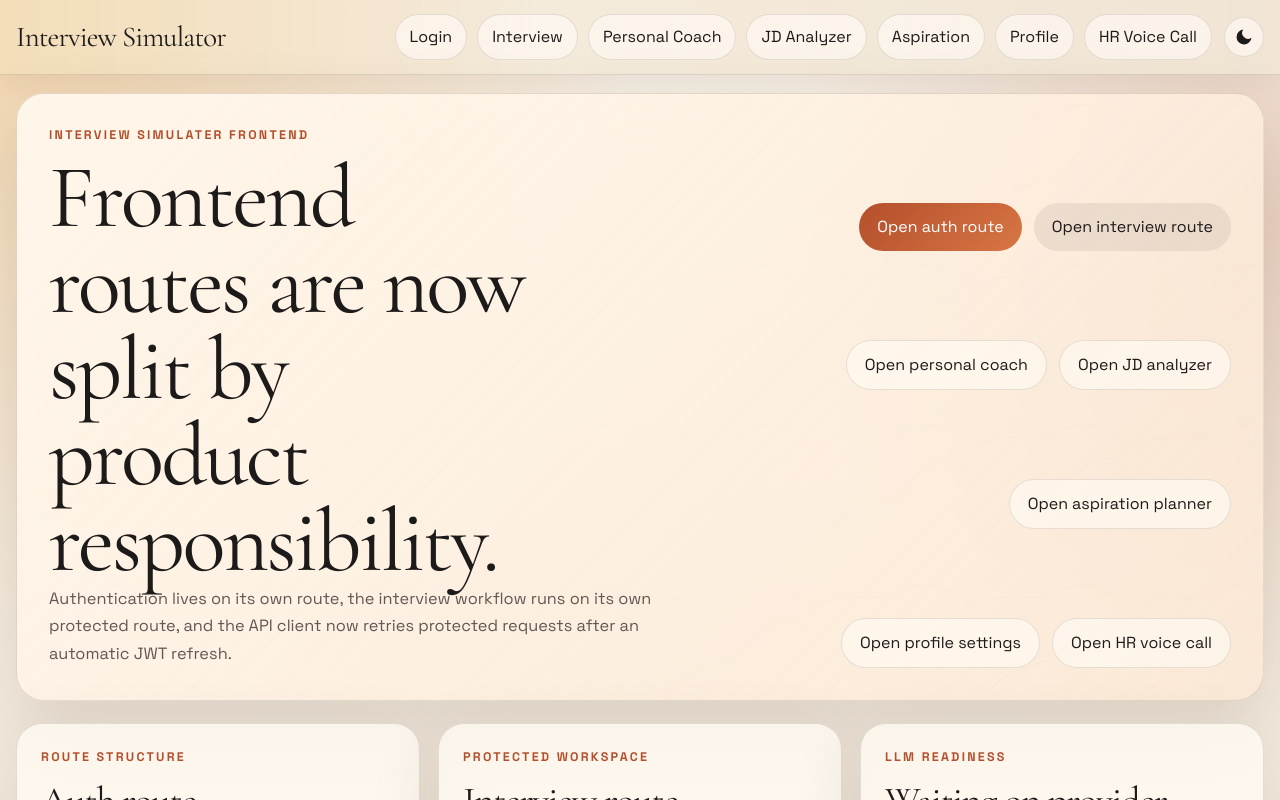
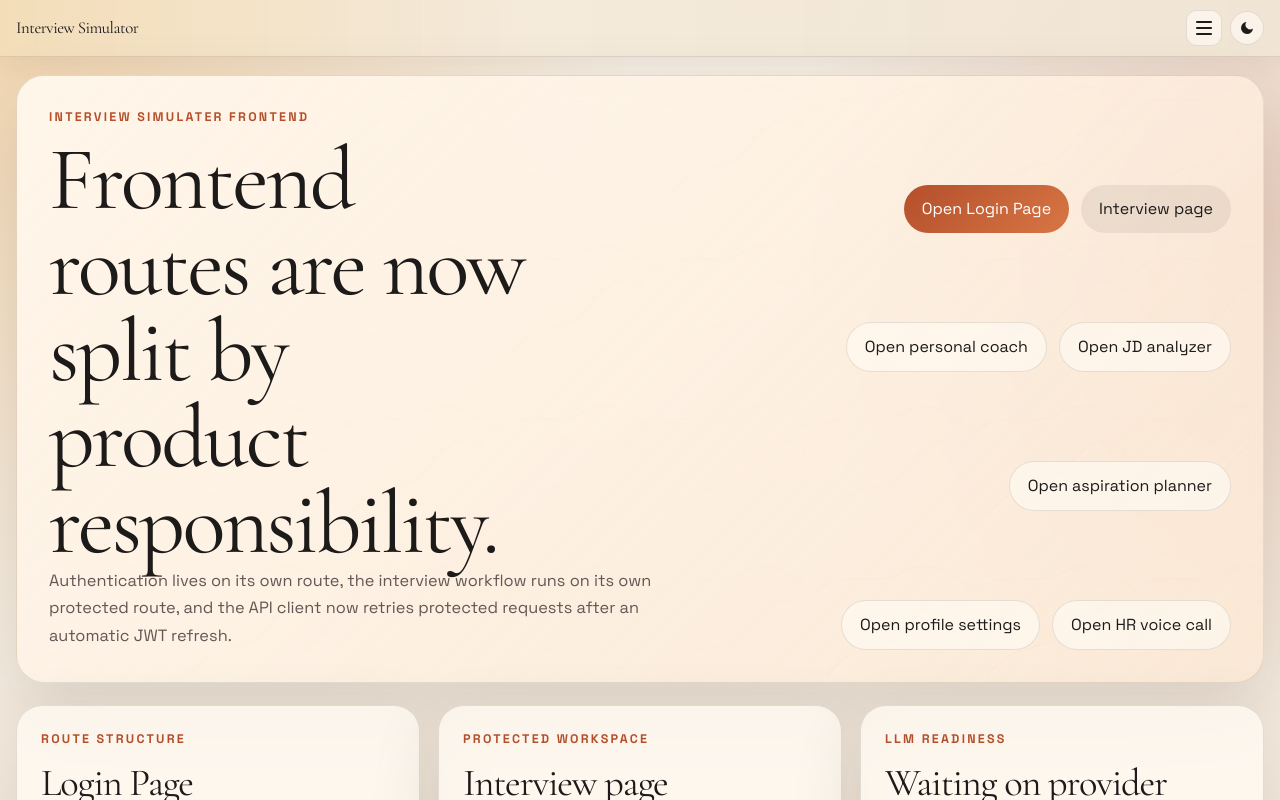
Before and after one commit to jawaharlalnehru1988/interview-simulator-frontend, a Next.js app: page / in a window 1280 px wide. Shown: the top 800 px of the page. Built offline with nearby package versions, Linux system fonts and the light colour scheme; no server answers.

Commit message:
feat: enhance navigation and styling for top navbar and update page titles for consistency
Co-authored-by: Copilot <copilot@github.com>

```diff
--- a/src/app/TopNavbar.tsx
+++ b/src/app/TopNavbar.tsx
@@ -2,6 +2,7 @@
 
 import Link from "next/link";
 import { usePathname } from "next/navigation";
+import { useState } from "react";
 import { useSession } from "@/lib/useSession";
 import HeaderUserBadge from "./HeaderUserBadge";
 import { useTheme } from "@/lib/useTheme";
@@ -10,6 +11,11 @@ export default function TopNavbar() {
   const { isLoggedIn } = useSession();
   const pathname = usePathname();
   const { theme, toggleTheme } = useTheme();
+  const [menuOpen, setMenuOpen] = useState(false);
+
+  function handleNavClick() {
+    setMenuOpen(false);
+  }
 
   return (
     <div className="top-navbar">
@@ -18,11 +24,24 @@ export default function TopNavbar() {
           Interview Simulator
         </Link>
         <div className="header-right">
-          <nav className="site-nav" aria-label="Primary">
+          <button
+            className="menu-toggle"
+            type="button"
+            aria-label="Toggle navigation menu"
+            aria-expanded={menuOpen}
+            onClick={() => setMenuOpen((open) => !open)}
+          >
+            <span className="menu-line" />
+            <span className="menu-line" />
+            <span className="menu-line" />
+          </button>
+
+          <nav className={`site-nav ${menuOpen ? "open" : ""}`} aria-label="Primary">
             {!isLoggedIn && (
               <Link
                 className={`nav-link ${pathname === "/auth" ? "active" : ""}`}
                 href="/auth"
+                onClick={handleNavClick}
               >
                 Login
               </Link>
@@ -30,36 +49,42 @@ export default function TopNavbar() {
             <Link
               className={`nav-link ${pathname === "/interview" ? "active" : ""}`}
               href="/interview"
+              onClick={handleNavClick}
             >
               Interview
             </Link>
             <Link
               className={`nav-link ${pathname === "/personal-coach" ? "active" : ""}`}
               href="/personal-coach"
+              onClick={handleNavClick}
             >
               Personal Coach
             </Link>
             <Link
               className={`nav-link ${pathname === "/job-analyzer" ? "active" : ""}`}
               href="/job-analyzer"
+              onClick={handleNavClick}
             >
               JD Analyzer
             </Link>
             <Link
               className={`nav-link ${pathname === "/aspiration" ? "active" : ""}`}
               href="/aspiration"
+              onClick={handleNavClick}
             >
               Aspiration
             </Link>
             <Link
               className={`nav-link ${pathname === "/profile-settings" ? "active" : ""}`}
               href="/profile-settings"
+              onClick={handleNavClick}
             >
               Profile
             </Link>
             <Link
               className={`nav-link ${pathname === "/hr-voice-call" ? "active" : ""}`}
               href="/hr-voice-call"
+              onClick={handleNavClick}
             >
               HR Voice Call
             </Link>
--- a/src/app/auth/page.tsx
+++ b/src/app/auth/page.tsx
@@ -124,7 +124,7 @@ export default function AuthPage() {
     <main className="shell route-shell">
       <section className="route-hero">
         <div>
-          <p className="eyebrow">Authentication Routes</p>
+          <p className="eyebrow">Login Page</p>
           <h1>Register and log in on a dedicated route.</h1>
           <p className="hero-copy">
             This page owns candidate onboarding and token management. Once authenticated, the
@@ -139,7 +139,7 @@ export default function AuthPage() {
             Refresh token
           </button>
           <Link className="secondary-button link-button" href="/interview">
-            Go to interview route
+            Interview page
           </Link>
         </div>
       </section>
--- a/src/app/globals.css
+++ b/src/app/globals.css
@@ -74,25 +74,70 @@ html[data-theme="dark"] .top-navbar {
 	justify-content: space-between;
 	width: min(1320px, calc(100% - 32px));
 	margin: 0 auto;
-	padding: 14px 0;
+	padding: 10px 0;
 }
 
 .header-right {
+	position: relative;
 	display: flex;
 	align-items: center;
-	flex-wrap: wrap;
-	gap: 12px;
+	gap: 8px;
 }
 
 .brand-mark {
 	font-family: var(--font-display), serif;
-	font-size: 1.8rem;
+	font-size: 1.05rem;
 	letter-spacing: -0.03em;
 }
 
+.menu-toggle {
+	display: inline-flex;
+	flex-direction: column;
+	justify-content: center;
+	gap: 4px;
+	width: 36px;
+	height: 36px;
+	padding: 0;
+	border-radius: 10px;
+	background: rgba(255, 250, 243, 0.72);
+	border: 1px solid rgba(58, 42, 33, 0.12);
+	color: var(--ink);
+	cursor: pointer;
+	transition: all 0.2s ease;
+}
+
+.menu-line {
+	display: block;
+	width: 16px;
+	height: 2px;
+	margin: 0 auto;
+	background: currentColor;
+	border-radius: 2px;
+}
+
+.menu-toggle:hover {
+	background: rgba(255, 250, 243, 0.95);
+	border-color: rgba(180, 79, 43, 0.3);
+}
+
 .site-nav {
+	display: none;
+	position: absolute;
+	top: calc(100% + 8px);
+	right: 0;
+	min-width: 210px;
+	padding: 8px;
+	gap: 6px;
+	flex-direction: column;
+	border-radius: 14px;
+	background: rgba(255, 250, 243, 0.98);
+	border: 1px solid rgba(58, 42, 33, 0.12);
+	box-shadow: 0 12px 24px rgba(67, 39, 23, 0.14);
+	z-index: 20;
+}
+
+.site-nav.open {
 	display: flex;
-	gap: 10px;
 }
 
 .nav-link,
@@ -103,11 +148,13 @@ html[data-theme="dark"] .top-navbar {
 }
 
 .nav-link {
-	padding: 10px 14px;
+	padding: 7px 10px;
 	border-radius: 999px;
 	background: rgba(255, 250, 243, 0.68);
 	border: 1px solid rgba(58, 42, 33, 0.12);
 	transition: all 0.2s ease;
+	font-size: 0.86rem;
+	line-height: 1.2;
 }
 
 .nav-link.active {
@@ -128,6 +175,23 @@ html[data-theme="dark"] .nav-link {
 	color: var(--ink);
 }
 
+html[data-theme="dark"] .menu-toggle {
+	background: rgba(60, 60, 60, 0.68);
+	border: 1px solid rgba(255, 255, 255, 0.08);
+	color: var(--ink);
+}
+
+html[data-theme="dark"] .menu-toggle:hover {
+	background: rgba(60, 60, 60, 0.95);
+	border-color: rgba(255, 107, 53, 0.3);
+}
+
+html[data-theme="dark"] .site-nav {
+	background: rgba(28, 28, 28, 0.98);
+	border: 1px solid rgba(255, 255, 255, 0.12);
+	box-shadow: 0 12px 24px rgba(0, 0, 0, 0.35);
+}
+
 html[data-theme="dark"] .nav-link.active {
 	background: #ff6b35;
 	color: #fff;
@@ -144,8 +208,8 @@ html[data-theme="dark"] .nav-link:hover:not(.active) {
 	display: inline-flex;
 	align-items: center;
 	justify-content: center;
-	width: 40px;
-	height: 40px;
+	width: 34px;
+	height: 34px;
 	padding: 0;
 	border-radius: 999px;
 	background: rgba(255, 250, 243, 0.68);
@@ -166,8 +230,8 @@ html[data-theme="dark"] .nav-link:hover:not(.active) {
 }
 
 .theme-icon {
-	width: 20px;
-	height: 20px;
+	width: 16px;
+	height: 16px;
 }
 
 html[data-theme="dark"] .theme-toggle {
@@ -184,8 +248,8 @@ html[data-theme="dark"] .theme-toggle:hover {
 .user-menu-trigger {
 	display: flex;
 	align-items: center;
-	gap: 12px;
-	padding: 6px 14px;
+	gap: 8px;
+	padding: 4px 10px;
 	border-radius: 999px;
 	border: 1px solid rgba(58, 42, 33, 0.12);
 	background: rgba(255, 250, 243, 0.72);
@@ -201,13 +265,13 @@ html[data-theme="dark"] .theme-toggle:hover {
 .user-avatar {
 	display: grid;
 	place-items: center;
-	width: 32px;
-	height: 32px;
+	width: 26px;
+	height: 26px;
 	border-radius: 999px;
 	background: linear-gradient(135deg, #b44f2b, #efc58d);
 	color: #fff;
 	font-weight: 700;
-	font-size: 0.88rem;
+	font-size: 0.75rem;
 	text-transform: uppercase;
 }
 
@@ -216,7 +280,7 @@ html[data-theme="dark"] .theme-toggle:hover {
 	overflow: hidden;
 	text-overflow: ellipsis;
 	white-space: nowrap;
-	font-size: 0.9rem;
+	font-size: 0.8rem;
 	font-weight: 600;
 	color: var(--ink);
 }
@@ -1242,15 +1306,15 @@ html[data-theme="dark"] .theme-toggle:hover {
 	}
 
 	.site-header {
-		flex-direction: column;
-		align-items: flex-start;
+		flex-direction: row;
+		align-items: center;
 		width: min(100% - 20px, 1320px);
-		gap: 12px;
+		gap: 8px;
 	}
 
 	.header-right {
-		width: 100%;
-		justify-content: space-between;
+		width: auto;
+		justify-content: flex-end;
 	}
 
 	.user-name {
--- a/src/app/page.tsx
+++ b/src/app/page.tsx
@@ -14,10 +14,10 @@ export default function Home() {
         </div>
         <div className="hero-links">
           <Link className="primary-button link-button" href="/auth">
-            Open auth route
+            Open Login Page
           </Link>
           <Link className="secondary-button link-button" href="/interview">
-            Open interview route
+            Interview page
           </Link>
           <Link className="ghost-button link-button" href="/personal-coach">
             Open personal coach
@@ -41,7 +41,7 @@ export default function Home() {
         <article className="card stack-card">
           <div className="card-heading">
             <p className="eyebrow">Route Structure</p>
-            <h2>Auth route</h2>
+            <h2>Login Page</h2>
           </div>
           <p className="muted-copy">
             Register users, issue JWT tokens, refresh tokens manually, and configure the backend API
@@ -55,7 +55,7 @@ export default function Home() {
         <article className="card stack-card">
           <div className="card-heading">
             <p className="eyebrow">Protected Workspace</p>
-            <h2>Interview route</h2>
+            <h2>Interview page</h2>
           </div>
           <p className="muted-copy">
             Start interviews, fetch questions, submit answers, and inspect summary reports from a
```
Lines whose indentation alone changed are shown as unchanged.
